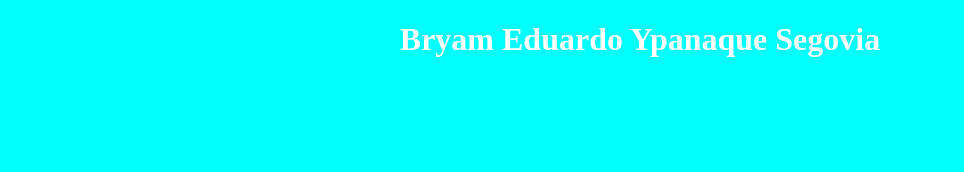
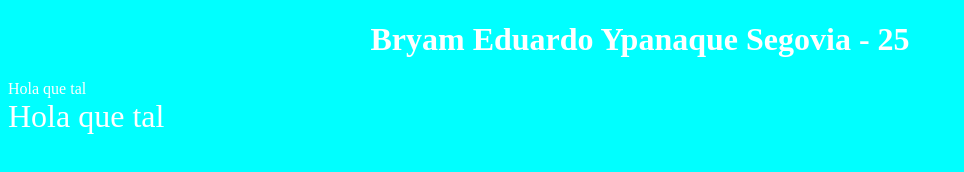
Before and after one commit to EduardoYpanaque0/BOOTCAMP-FRONTEND-g16, a plain HTML site: page index.html in a window 1280 px wide. Shown: the whole page, without its empty margins (0-964 px from the left). Drawn offline with Linux system fonts and the light colour scheme.

Commit message:
añadiendo mi edad

```diff
--- a/index.html
+++ b/index.html
@@ -12,9 +12,17 @@
         .Titulo{
             text-align: center;
         }
+        .primerDiv{
+            font-size: 100%;
+        }
+        .segundoDiv{
+            font-size: 200%;
+        }
     </style>
 </head>
 <body>
-    <h1 class="Titulo">Bryam Eduardo Ypanaque Segovia</h1>
+    <h1 class="Titulo">Bryam Eduardo Ypanaque Segovia - 25</h1>
+    <div class="primerDiv"> Hola que tal</div>
+    <div class="segundoDiv"> Hola que tal</div>
 </body>
 </html>
```
